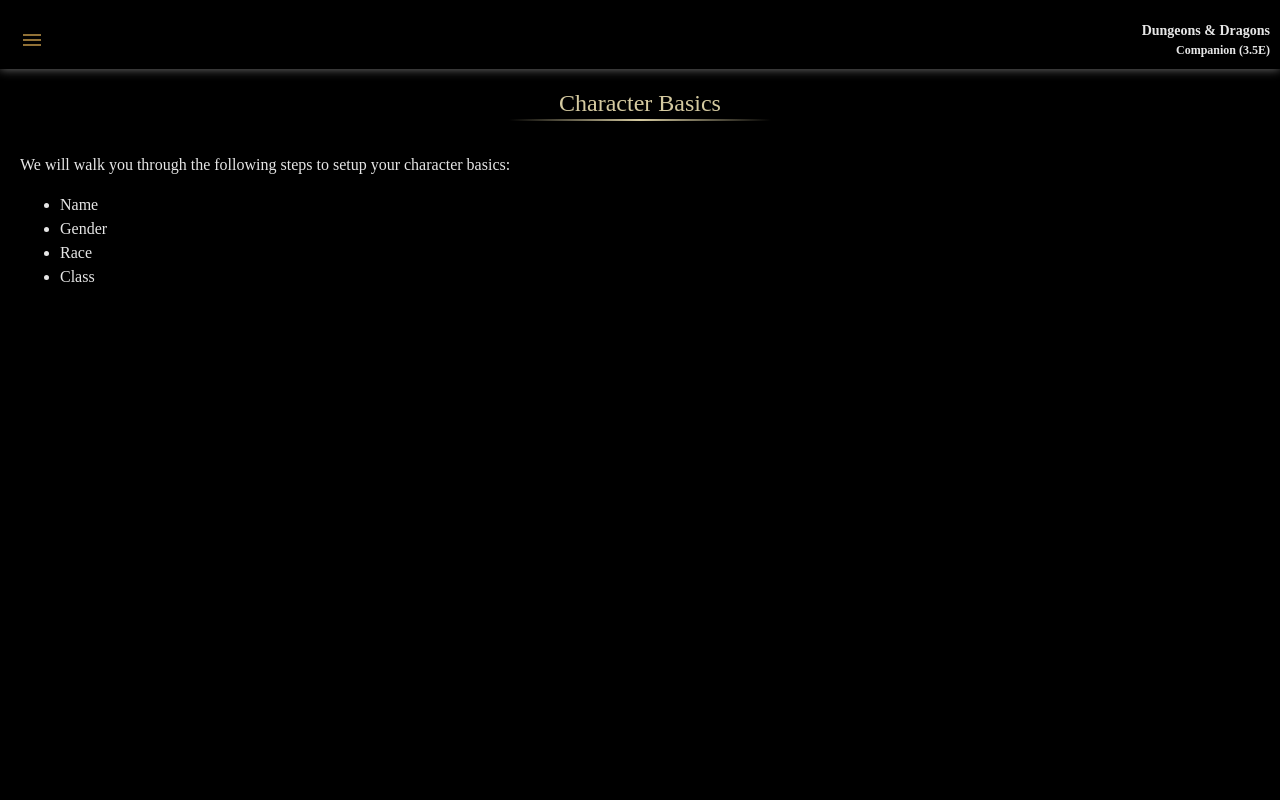
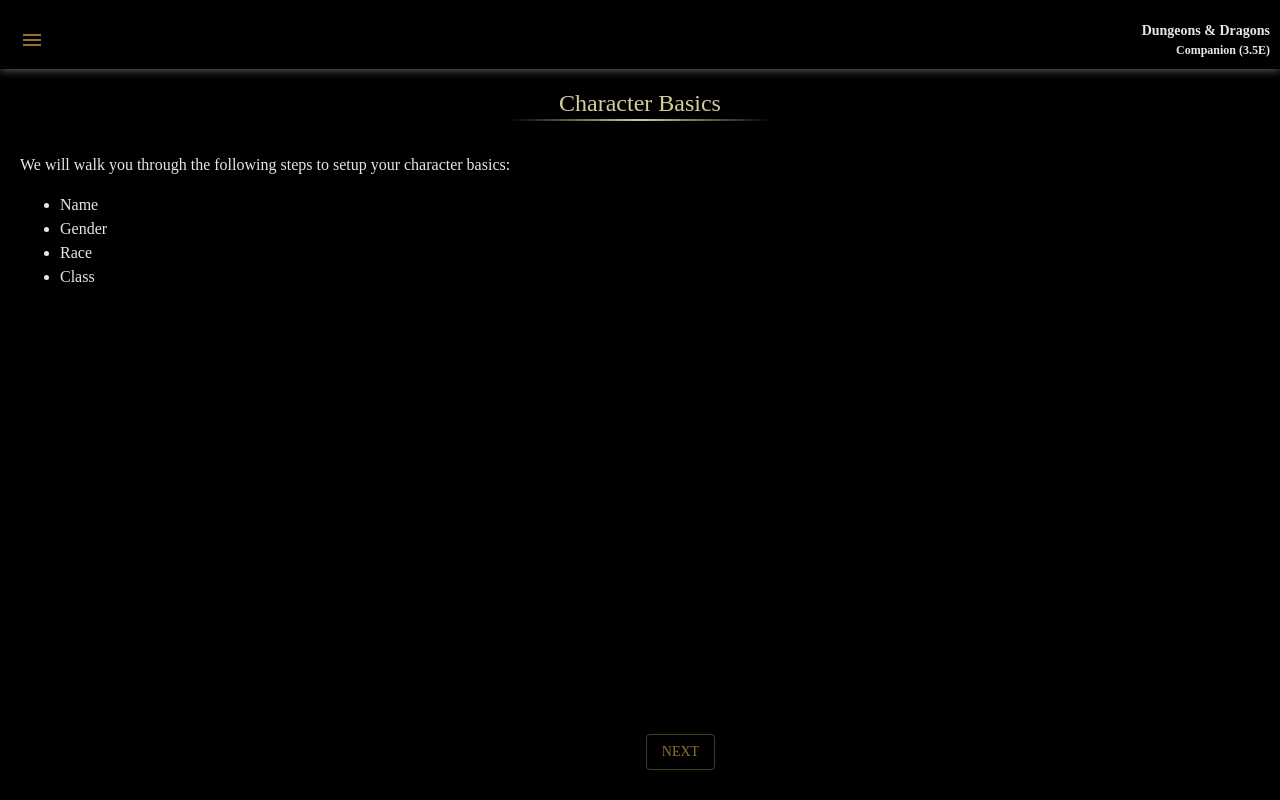
Before and after one commit to RDoneux/DD3.5-Character-Sheet, a React (Vite) app: page /character-basics#landing in a window 1280 px wide. Built offline with nearby package versions, Linux system fonts and the light colour scheme; a web font is replaced by a local one.

Commit message:
Refactor CSS styles for layout and components, enhance responsiveness, and add padding for improved UI

```diff
--- a/src/App.module.css
+++ b/src/App.module.css
@@ -1,14 +1,13 @@
 .container {
   display: flex;
   flex-direction: column;
-  height: 100%;
+  height: 100vh;
   width: 100%;
 
-  overflow-x: hidden;
+  overflow: hidden;
 
   .content {
     flex: 1 1 auto;
-    height: 100%;
-    width: 100%;
+    overflow: auto;
   }
 }
--- a/src/components/header/Header.module.css
+++ b/src/components/header/Header.module.css
@@ -2,6 +2,7 @@
   display: flex;
   justify-content: space-between;
   width: 100%;
+  height: 69px;
   padding: 20px 10px 10px 20px;
   align-items: center;
   box-shadow: 0 0 10px 0 #e6e6e685;
--- a/src/components/question-set/QuestionSet.module.css
+++ b/src/components/question-set/QuestionSet.module.css
@@ -1,9 +1,9 @@
 .container {
-  padding: 20px 0 30px 0;
   display: flex;
   flex-direction: column;
   align-items: center;
   height: 100%;
+  padding: 20px 0 30px 0;
 
   .scrollable-content-wrapper {
     display: flex;
@@ -15,5 +15,6 @@
   .footer {
     display: flex;
     gap: 10px;
+    margin-top: 10px;
   }
 }
--- a/src/components/question-set/question/Question.module.css
+++ b/src/components/question-set/question/Question.module.css
@@ -1,4 +1,5 @@
 .scrollable-content {
   min-width: 100vw;
+  flex: 1 1 auto;
   padding: 20px;
 }
--- a/src/index.css
+++ b/src/index.css
@@ -9,14 +9,11 @@
 
   color-scheme: light dark;
   color: rgba(255, 255, 255, 0.87);
-  /* background-color: #000000; */
 
   font-synthesis: none;
   text-rendering: optimizeLegibility;
   -webkit-font-smoothing: antialiased;
   -moz-osx-font-smoothing: grayscale;
-
-  --primary-color: #917136;
 }
 
 body,
--- a/src/routes/character-basics/questions/character-name/CharacterName.module.css
+++ b/src/routes/character-basics/questions/character-name/CharacterName.module.css
@@ -6,4 +6,8 @@
   input {
     padding: 5px;
   }
+
+  .shuffle-icon {
+    cursor: pointer;
+  }
 }
--- a/src/routes/character-basics/questions/character-name/CharacterName.tsx
+++ b/src/routes/character-basics/questions/character-name/CharacterName.tsx
@@ -21,6 +21,7 @@ export default function CharacterName({ name, onChange }: CharacterNameProps) {
           value={name}
         />
         <ShuffleOnIcon
+          className={styles['shuffle-icon']}
           color="primary"
           fontSize="large"
           onClick={() => onChange(generateFantasyName())}
--- a/src/routes/character-basics/questions/race/Race.module.css
+++ b/src/routes/character-basics/questions/race/Race.module.css
@@ -2,6 +2,8 @@
   display: grid;
   grid-template-columns: 1fr 1fr 1fr;
   gap: 10px;
+  overflow-y: auto;
+  padding-bottom: 20px;
 
   h4 {
     margin: 0;
```
